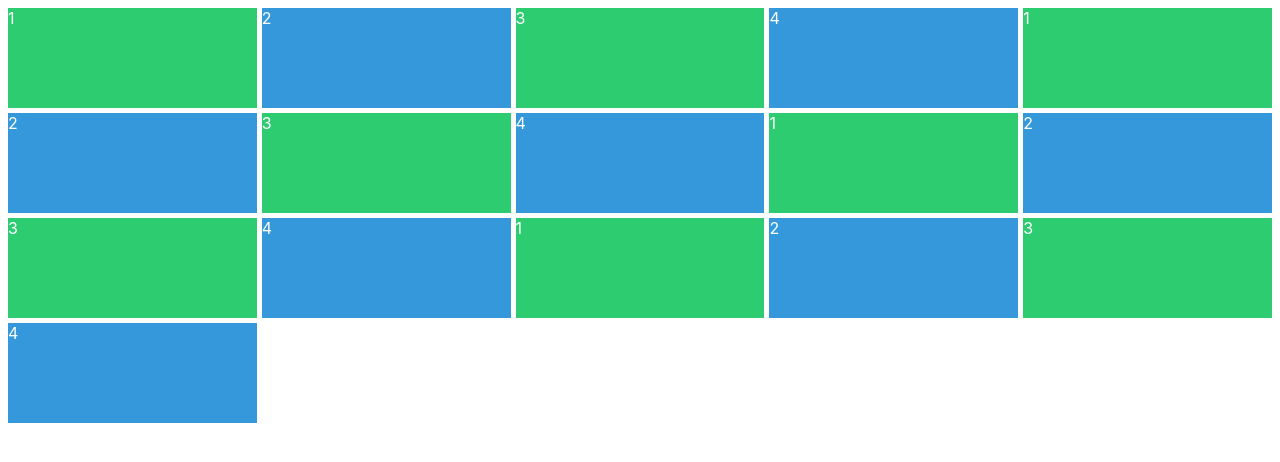
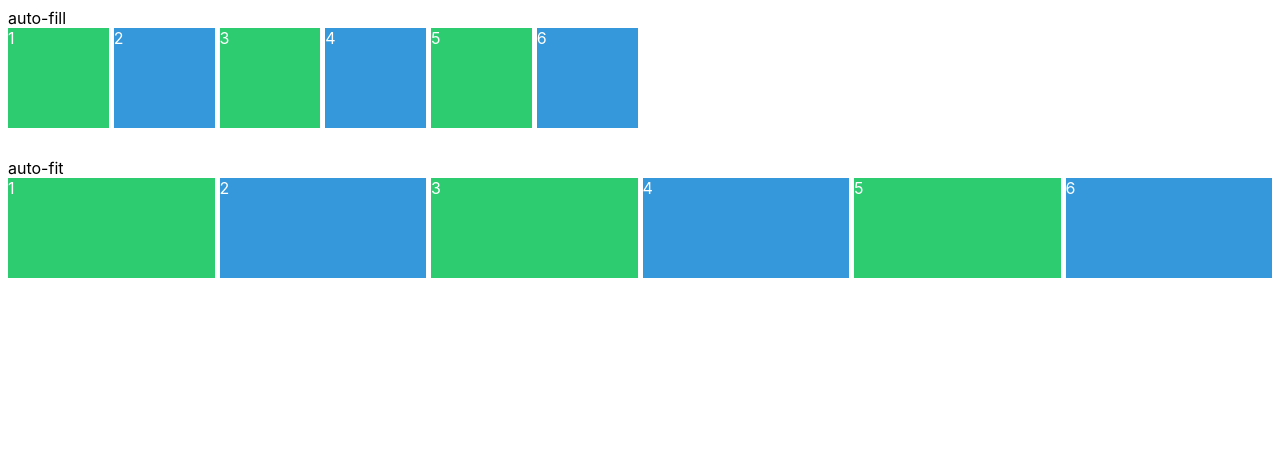
Before and after one commit to comographer/scss-masterclass, a plain HTML site: page index.html in a window 1280 px wide. Drawn offline with Linux system fonts and the light colour scheme.

Commit message:
2.12 auto-fit auto-fill

```diff
--- a/grid.css
+++ b/grid.css
@@ -7,8 +7,16 @@ body {
   color: white;
   display: grid;
   gap: 5px;
-  grid-template-columns: repeat(5, minmax(100px, 1fr));
-  grid-template-rows: repeat(4, 100px);
+  grid-auto-rows: 100px;
+  margin-bottom: 30px;
+}
+
+.grid:nth-child(1) {
+  grid-template-columns: repeat(auto-fill, minmax(100px, 1fr));
+}
+
+.grid:nth-child(2) {
+  grid-template-columns: repeat(auto-fit, minmax(100px, 1fr));
 }
 
 .item:nth-child(odd) {
@@ -18,6 +26,14 @@ body {
 .item:nth-child(even) {
   background-color: #3498db;
 }
+
+/* 2.12 auto-fit auto-fill
+auto-fit & auto-fill are used for responsive design and are only used within repeat();
+Inside repeat(), instead of number of columns, when you put auto-fill,
+it fills the rows with as much empty columns it can;
+auto-fit stretchs the elements to fit all the spaces;
+auto-fit is more fluid sizes and auto-fit is for more exact sizes;
+*/
 
 /* 2.1 Life Before Grid
 Prior to introduction of Grid, it was very hard to make columns and rows with just flexbox;
--- a/index.html
+++ b/index.html
@@ -7,23 +7,23 @@
     <title>(S)CSS Masterclass</title>
   </head>
   <body>
+    auto-fill
     <div class="grid">
       <div class="item">1</div>
       <div class="item">2</div>
       <div class="item">3</div>
       <div class="item">4</div>
+      <div class="item">5</div>
+      <div class="item">6</div>
+    </div>
+    auto-fit
+    <div class="grid">
       <div class="item">1</div>
       <div class="item">2</div>
       <div class="item">3</div>
       <div class="item">4</div>
-      <div class="item">1</div>
-      <div class="item">2</div>
-      <div class="item">3</div>
-      <div class="item">4</div>
-      <div class="item">1</div>
-      <div class="item">2</div>
-      <div class="item">3</div>
-      <div class="item">4</div>
+      <div class="item">5</div>
+      <div class="item">6</div>
     </div>
   </body>
 </html>
```
Also changed, not shown: README.md.
